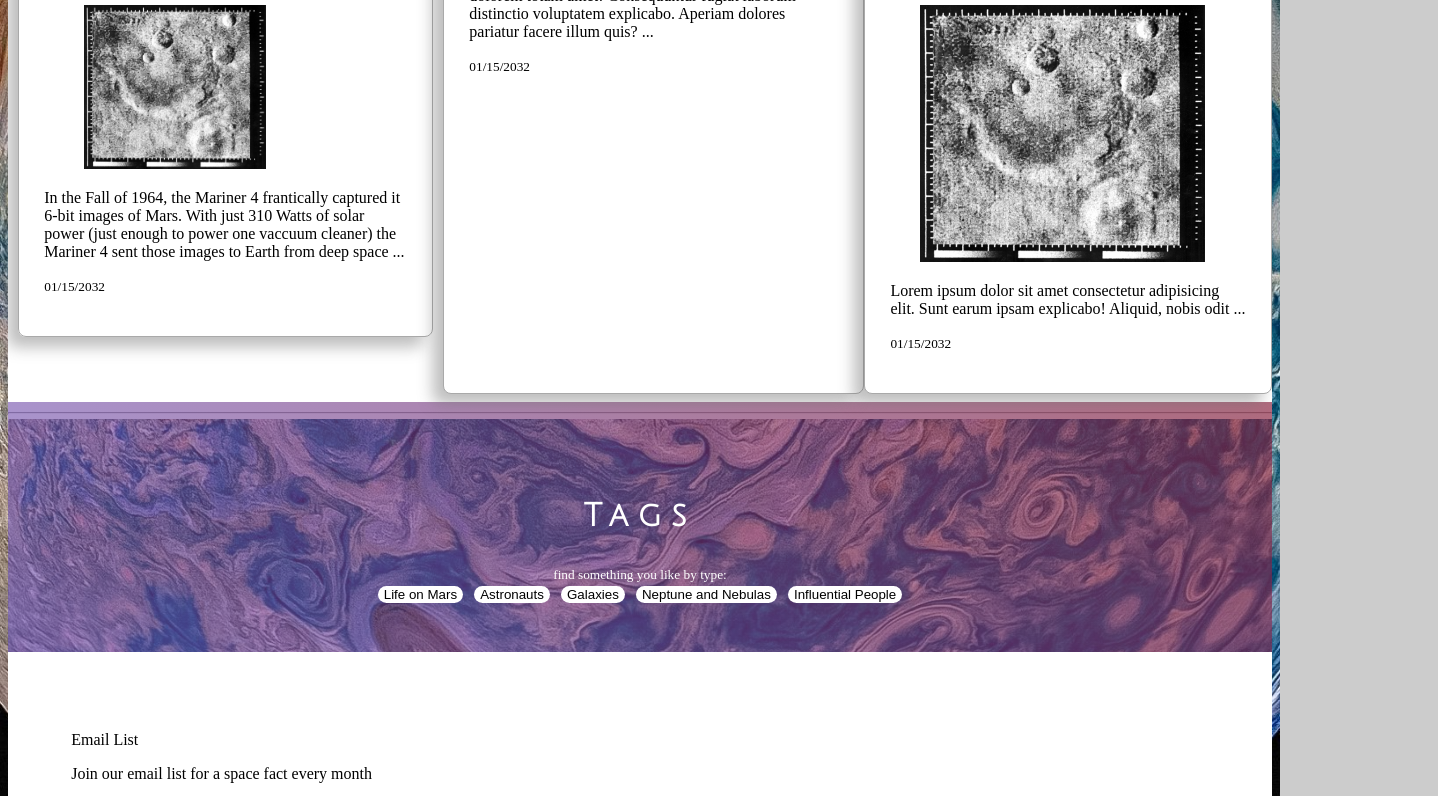
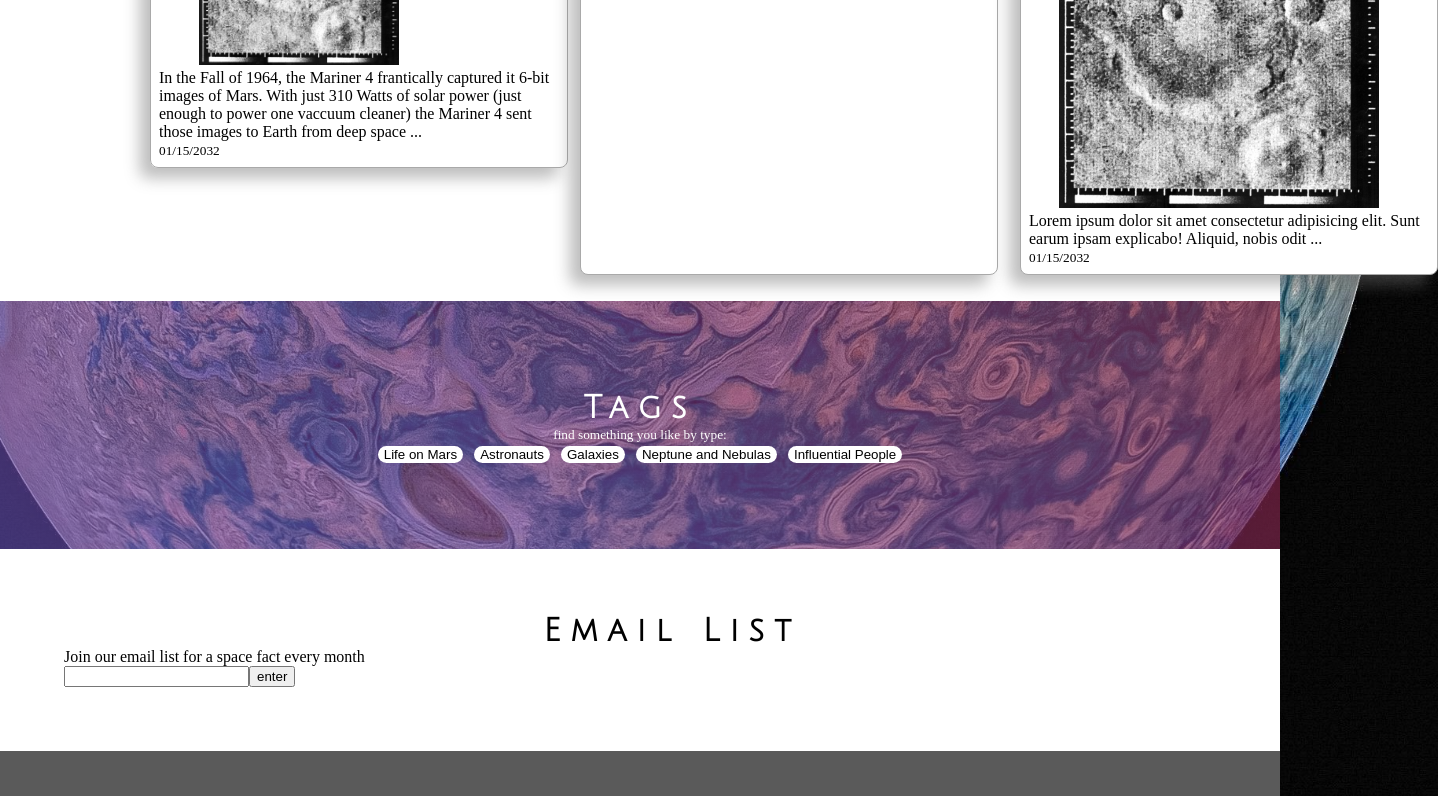
Before and after one commit to dustyshaw/AstronomyBlogcs1810, a plain HTML site: page index.html in a window 1280 px wide. Shown: the part 765-1561 px from the top of the page, 1438 px wide, since content can reach past the window. Drawn offline with Linux system fonts and the light colour scheme; files whose address does not match are found by name; a web font is replaced by a local one.

Commit message:
fixed index margins

```diff
--- a/index.html
+++ b/index.html
@@ -35,7 +35,8 @@ font-family: 'Source Sans Pro', sans-serif; -->
         <span class="listItem"> <a href="AboutTab\About.html">About</a></span>
     </nav>
 
-    <div id="mainPageImage"></div>
+    <div id="mainPageImage">
+    </div>
 
     <p id="recentPostsHeader">Recent Posts</p>
 
@@ -74,7 +75,7 @@ font-family: 'Source Sans Pro', sans-serif; -->
 
     </div>
 
-    <hr>
+
 
     <div id="tagsWrapper">
         <p id="tagsHeader">Tags</p><span><small> find something you like by type:</small> </span>
@@ -87,14 +88,23 @@ font-family: 'Source Sans Pro', sans-serif; -->
         </div>
     </div>
 
-    <hr>
+
 
     <div id="emailListWrapper">
-        <p id="emailListHeader+">Email List</p>
+        <p id="emailListHeader">Email List</p>
         <p>Join our email list for a space fact every month</p>
         <input type="text"><button>enter</button>
     </div>
 
+    <!-- <script src="https://code.jquery.com/jquery-3.3.1.slim.min.js"
+        integrity="sha384-q8i/X+965DzO0rT7abK41JStQIAqVgRVzpbzo5smXKp4YfRvH+8abtTE1Pi6jizo"
+        crossorigin="anonymous"></script>
+    <script src="https://cdnjs.cloudflare.com/ajax/libs/popper.js/1.14.7/umd/popper.min.js"
+        integrity="sha384-UO2eT0CpHqdSJQ6hJty5KVphtPhzWj9WO1clHTMGa3JDZwrnQq4sF86dIHNDz0W1"
+        crossorigin="anonymous"></script>
+    <script src="https://stackpath.bootstrapcdn.com/bootstrap/4.3.1/js/bootstrap.min.js"
+        integrity="sha384-JjSmVgyd0p3pXB1rRibZUAYoIIy6OrQ6VrjIEaFf/nJGzIxFDsf4x0xIM+B07jRM"
+        crossorigin="anonymous"></script> -->
 </body>
 
 <footer>
--- a/styles.css
+++ b/styles.css
@@ -1,3 +1,7 @@
+* {
+    margin: 0;
+}
+
 h1 {
     text-align: center;
     font-family: 'Julius Sans One';
@@ -88,17 +92,17 @@ body {
 #tagsWrapper {
     color: white;
     text-align: center;
-    padding-top: 5%;
-    padding-bottom: 5%;
+    padding-top: 7%;
+    padding-bottom: 8%;
     background-image: linear-gradient(45deg, #6955c395, #88203daa);
-    margin-top: -20px;
+    margin-top: 15px;
     margin-bottom: -15px;
 }
 
 /* -------full scale version of grid on recent posts section ------*/
 #recentPostsWrapper {
     background-color: white;
-    margin-bottom: -15px;
+    margin-bottom: 1px;
     padding-top: 2%;
     padding-bottom: 2%;
     display: flex;
@@ -170,6 +174,10 @@ body {
     margin: 3px;
 }
 
+#tagsList button a {
+    text-decoration: none;
+}
+
 #tagsList button:hover {
     background-color: whitesmoke;
 }
@@ -239,7 +247,7 @@ nav .listItem:hover {
         font-size: 2em;
     }
 
-    /* #recentPostsWrapper {
+    #recentPostsWrapper {
         background-color: white;
         margin-bottom: -15px;
         padding-top: 2%;
@@ -285,5 +293,5 @@ nav .listItem:hover {
         width: 400px;
         grid-column: 4/5;
         background-color: white;
-    } */
+    }
 }
```
Also changed, not shown: AboutTab/About.html (+4 -1 lines), html-css-js-icons.png (added).
